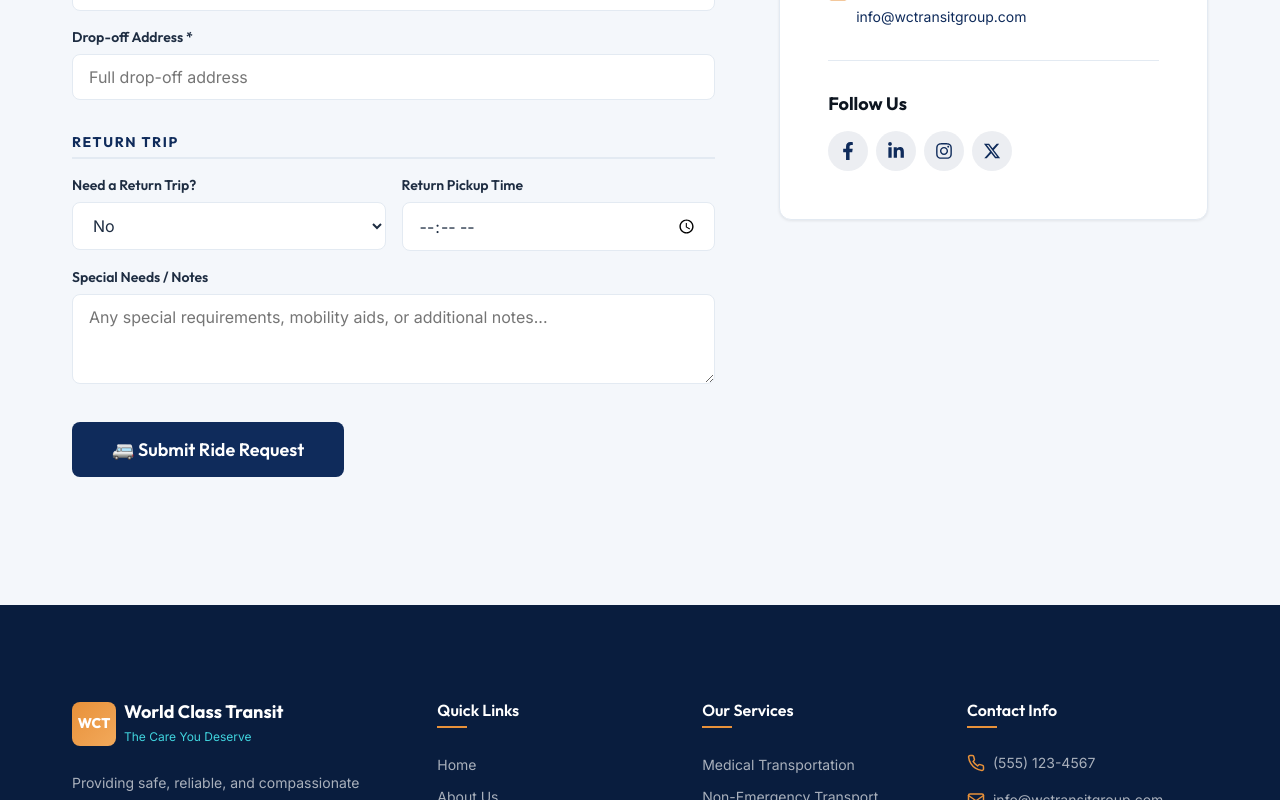
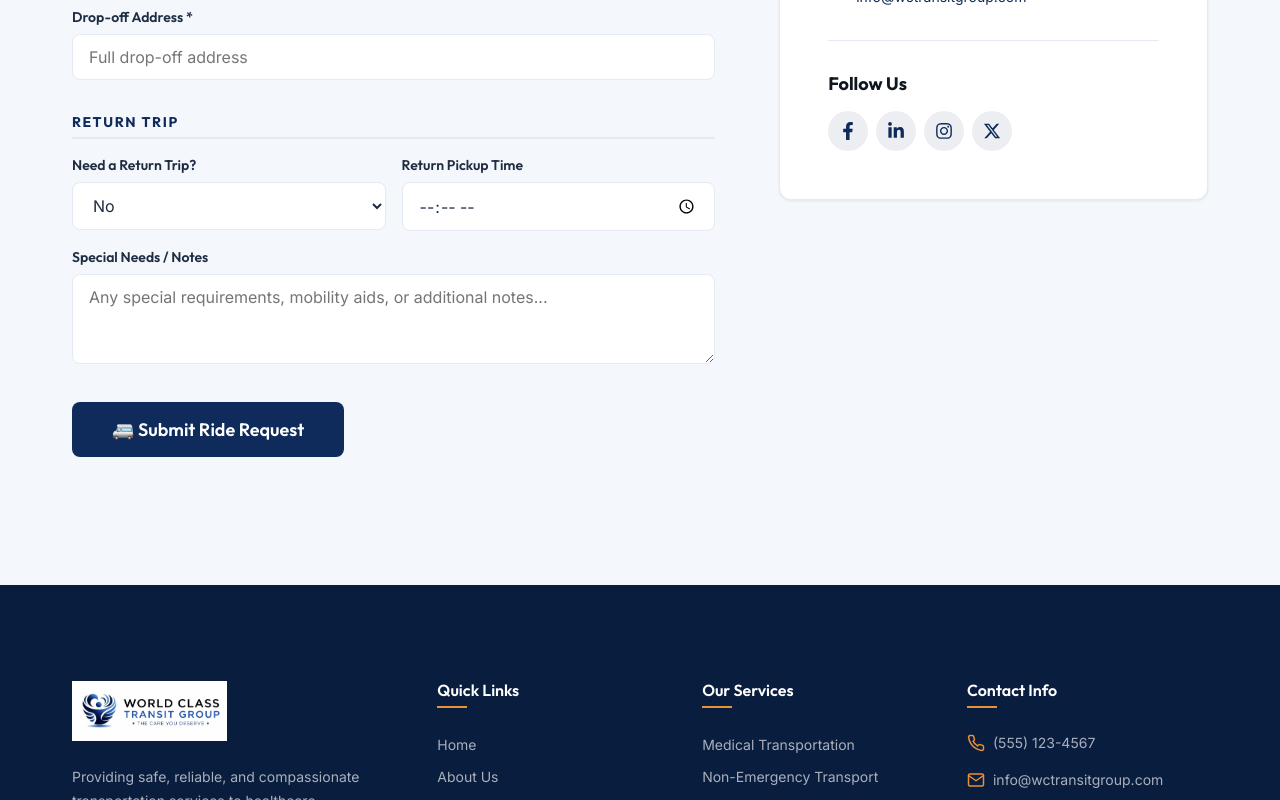
Before and after one commit to TalalNad/World-Class-Transit, a React (Vite) app in the folder frontend/: page /contact in a window 1280 px wide. Shown: the part 2000-2800 px from the top of the page. Built offline with nearby package versions, Linux system fonts and the light colour scheme.

Commit message:
updated logo on nav and added logo on footer

```diff
--- a/frontend/src/components/Footer/Footer.css
+++ b/frontend/src/components/Footer/Footer.css
@@ -24,32 +24,10 @@
   margin-bottom: var(--space-lg);
 }
 
-.footer__logo-icon {
-  display: flex;
-  align-items: center;
-  justify-content: center;
-  width: 44px;
-  height: 44px;
-  background: var(--gradient-warm);
-  color: var(--color-white);
-  font-family: var(--font-heading);
-  font-weight: var(--fw-extrabold);
-  font-size: var(--fs-sm);
-  border-radius: var(--radius-md);
-}
-
-.footer__logo-title {
-  font-family: var(--font-heading);
-  font-size: var(--fs-md);
-  font-weight: var(--fw-bold);
-  color: var(--color-white);
+.footer__logo-img {
+  height: 60px;
+  width: auto;
   display: block;
-  line-height: 1.2;
-}
-
-.footer__logo-tagline {
-  font-size: var(--fs-xs);
-  color: var(--color-teal-light);
 }
 
 .footer__brand-desc {
--- a/frontend/src/components/Footer/Footer.jsx
+++ b/frontend/src/components/Footer/Footer.jsx
@@ -1,6 +1,7 @@
 import { Link } from 'react-router-dom';
 import { FiPhone, FiMail, FiMapPin } from 'react-icons/fi';
 import SocialIcons from '../SocialIcons';
+import LogoImg from '../../assets/LOGO.png';
 import './Footer.css';
 
 const Footer = () => {
@@ -14,11 +15,7 @@ const Footer = () => {
             {/* Brand column */}
             <div className="footer__col footer__col--brand">
               <div className="footer__logo">
-                <span className="footer__logo-icon">WCT</span>
-                <div className="footer__logo-text">
-                  <span className="footer__logo-title">World Class Transit</span>
-                  <span className="footer__logo-tagline">The Care You Deserve</span>
-                </div>
+                <img src={LogoImg} alt="World Class Transit Group" className="footer__logo-img" />
               </div>
               <p className="footer__brand-desc">
                 Providing safe, reliable, and compassionate transportation services
--- a/frontend/src/components/Navbar/Navbar.css
+++ b/frontend/src/components/Navbar/Navbar.css
@@ -90,8 +90,7 @@
   display: flex;
   align-items: center;
   justify-content: center;
-  height: 105px;
-  min-width: 105px;
+  height: 70px;
   width: auto;
   transition: all var(--transition-base);
 }
@@ -110,14 +109,14 @@
 
 .navbar__logo-title {
   font-family: var(--font-heading);
-  font-size: 1.4rem;
+  font-size: 1.6rem;
   font-weight: var(--fw-bold);
   color: var(--color-primary-dark);
   line-height: 1.2;
 }
 
 .navbar__logo-tagline {
-  font-size: 0.8rem;
+  font-size: 0.9rem;
   color: var(--color-teal);
   font-weight: var(--fw-medium);
   letter-spacing: 0.03em;
--- a/frontend/src/components/Navbar/Navbar.jsx
+++ b/frontend/src/components/Navbar/Navbar.jsx
@@ -2,7 +2,7 @@ import { useState, useEffect } from 'react';
 import { Link, NavLink, useLocation } from 'react-router-dom';
 import { FiMenu, FiX, FiPhone } from 'react-icons/fi';
 import SocialIcons from '../SocialIcons';
-import LogoImg from '../../assets/logo.png';
+import LogoImg from '../../assets/LOGO.png';
 import './Navbar.css';
 
 const navLinks = [
@@ -54,10 +54,6 @@ const Navbar = () => {
             <div className="navbar__logo-img-wrapper">
               <img src={LogoImg} alt="World Class Transit Logo" className="navbar__logo-img" />
             </div>
-            <div className="navbar__logo-text">
-              <span className="navbar__logo-title">World Class Transit</span>
-              <span className="navbar__logo-tagline">The Care You Deserve</span>
-            </div>
           </Link>
 
           <ul className={`navbar__links ${isOpen ? 'navbar__links--open' : ''}`}>
--- a/frontend/src/styles/variables.css
+++ b/frontend/src/styles/variables.css
@@ -89,7 +89,7 @@
   /* ---- Layout ---- */
   --max-width: 1200px;
   --max-width-narrow: 900px;
-  --navbar-height: 120px;
+  --navbar-height: 100px;
 
   /* ---- Border Radius ---- */
   --radius-sm: 4px;
```
Also changed, not shown: frontend/src/assets/logo.png.
